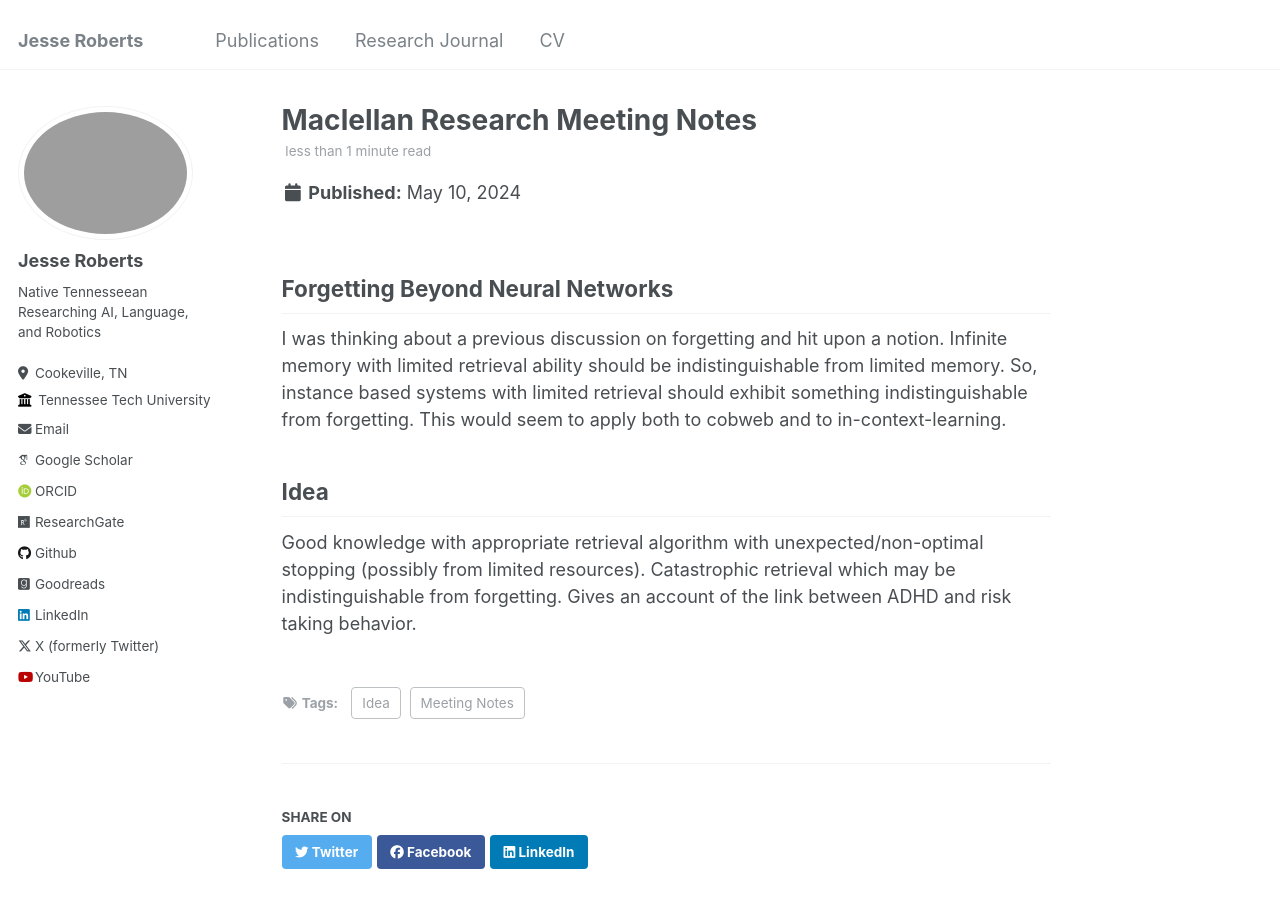
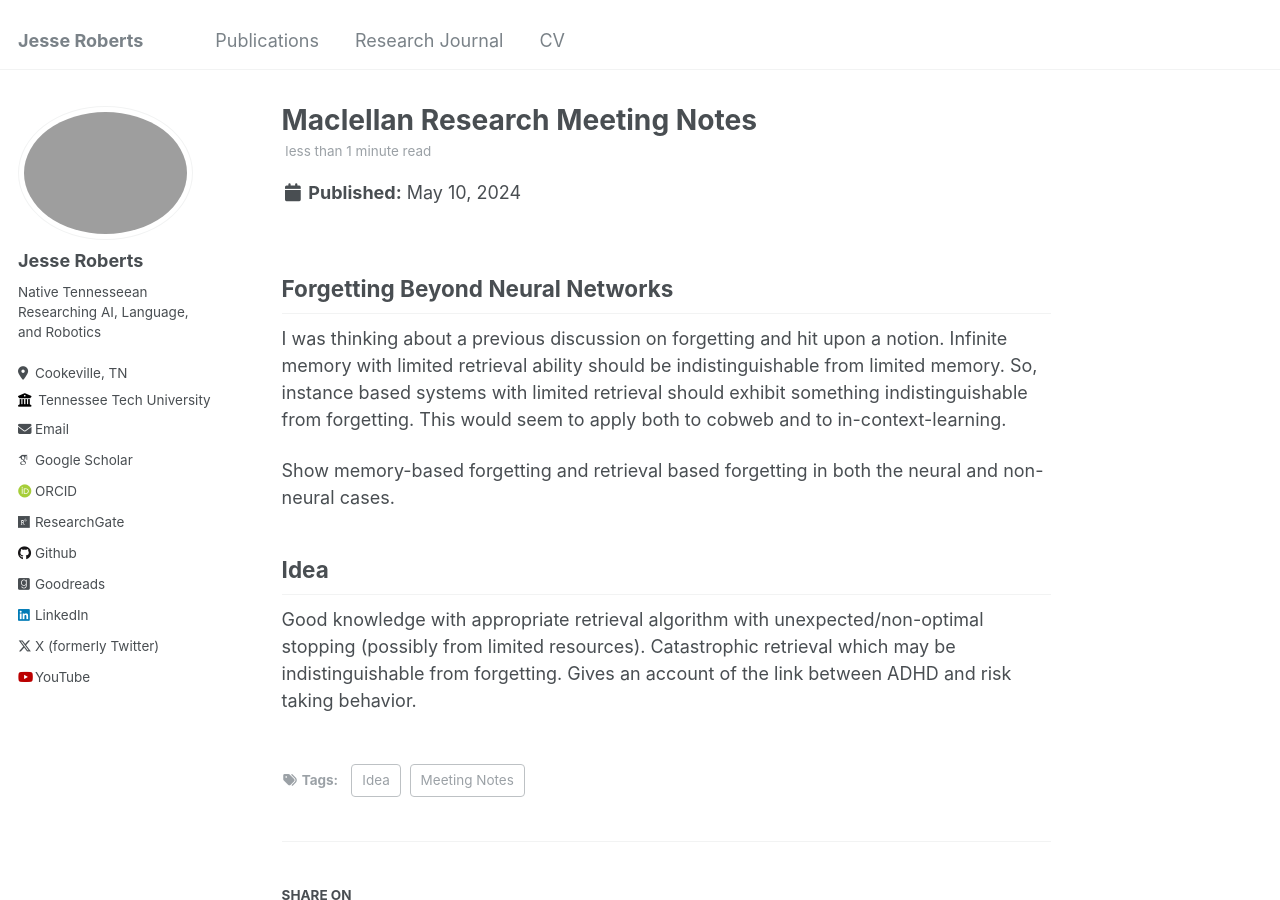
Before and after one commit to JesseTNRoberts/JesseTNRoberts.github.io, a Jekyll site: the page built from _posts/2024-05-10-MeetingNotesMaclellan.md, in a window 1280 px wide and 900 px high. Built offline with Jekyll 4.4.1, drawn with Linux system fonts in a browser that asks for light colours; some web fonts are replaced.

Commit message:
Update 2024-05-10-MeetingNotesMaclellan.md

```diff
--- a/_posts/2024-05-10-MeetingNotesMaclellan.md
+++ b/_posts/2024-05-10-MeetingNotesMaclellan.md
@@ -11,6 +11,8 @@ tags:
 
 I was thinking about a previous discussion on forgetting and hit upon a notion. Infinite memory with limited retrieval ability should be indistinguishable from limited memory. So, instance based systems with limited retrieval should exhibit something indistinguishable from forgetting. This would seem to apply both to cobweb and to in-context-learning.
 
+Show memory-based forgetting and retrieval based forgetting in both the neural and non-neural cases.
+
 
 ## Idea
 
```
